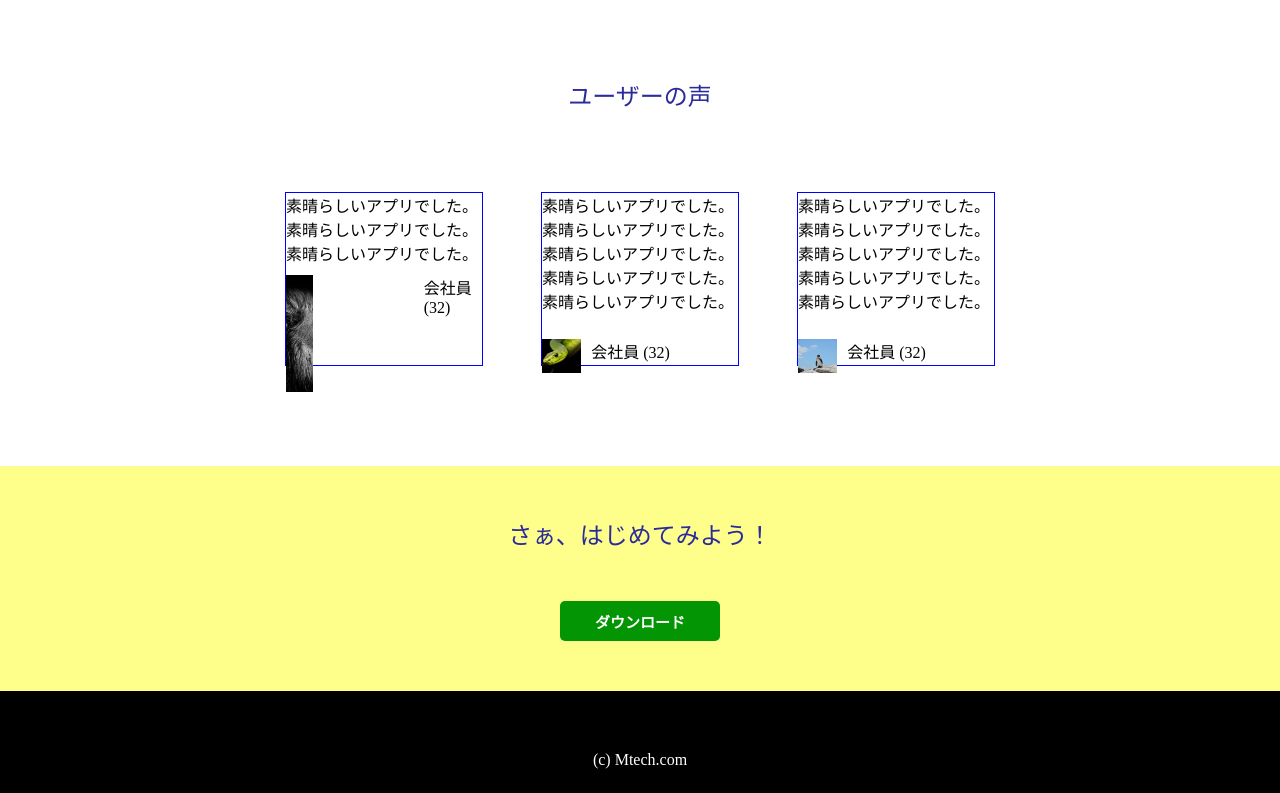
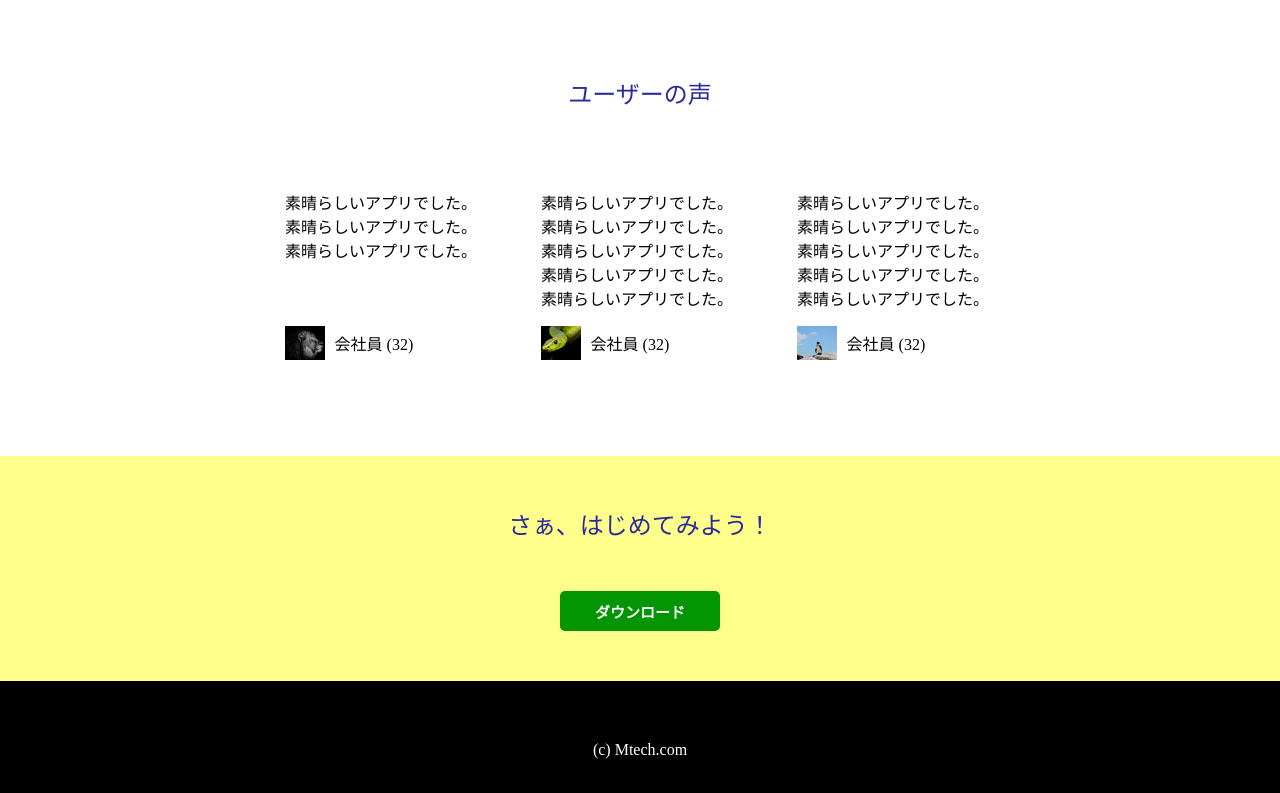
Before and after one commit to xidaowenying/iphone, a plain HTML site: page index.html in a window 1280 px wide. Shown: the part 1100-1893 px from the top of the page. Drawn offline with Linux system fonts and the light colour scheme.

Commit message:
Add files via upload

```diff
--- a/index.html
+++ b/index.html
@@ -68,7 +68,7 @@
             <div class="class3-1">
                 <p class="class3-1p">素晴らしいアプリでした。素晴らしいアプリでした。素晴らしいアプリでした。</p>
                 <div class="user1">
-                    <div class="userpic"><img src="git.jpg" alt="picture5" width="20%"></div>
+                    <img src="git.jpg" alt="picture5" width="20%">
                     <p>会社員 (32)</p>
                 </div>
             </div>
--- a/style.css
+++ b/style.css
@@ -42,7 +42,7 @@ header {
     background-color: rgb(254, 254, 138);
     text-align: center;
     display: flex;
-    border: 1px solid blue;
+    /* border: 1px solid blue; */
     padding: 50px 350px 0;
     /* padding: auto; */
 }
@@ -53,13 +53,13 @@ header {
     color: rgb(43, 43, 155);
     font-size: 1.5rem;
     margin-bottom: 20px;
-    border: 1px solid blue;
+    /* border: 1px solid blue; */
     width: 350px;
 }
 
 .left {
     text-align: center;
-    border: 1px solid blue;
+    /* border: 1px solid blue; */
     width: 350px;
     height: 30vh;
 }
@@ -82,7 +82,7 @@ header {
 .iphone {
     width: 350px;
     object-fit: fill;
-    border: 1px solid blue;
+    /* border: 1px solid blue; */
 }
 
 /*--------------- すごい特徴--------------------------- */
@@ -150,7 +150,7 @@ header {
     width: calc((80% - 20px)/ 3);
     /* height: 170px; 高さは指定しない*/
     margin: 0 auto;
-    border: 1px solid blue;
+    /* border: 1px solid blue; */
     display: flex;
     flex-direction: column;
     justify-content: space-between;
@@ -159,8 +159,9 @@ header {
 
 .user1 {
     display: flex;
-    margin-top: 10px;
+    margin-top: 20px;
     margin-bottom: 0;
+    align-items: center;
 }
 
 
```
